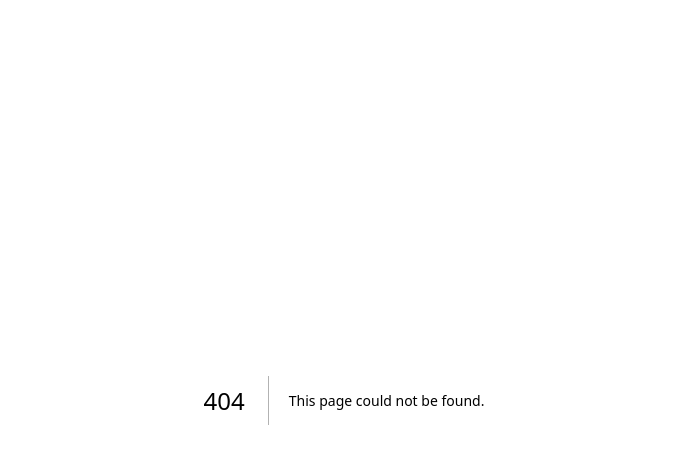
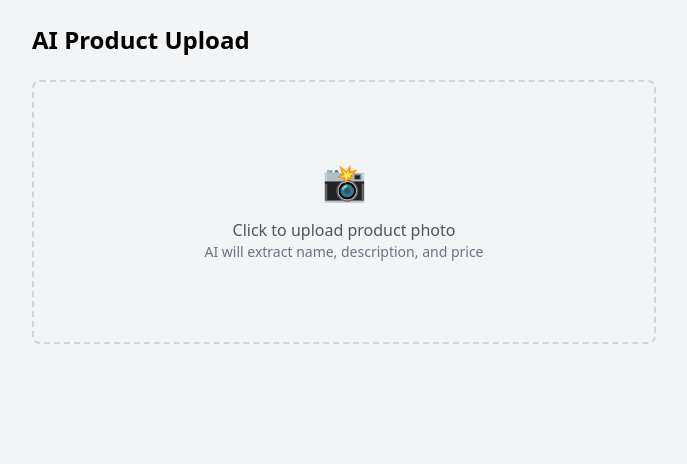
Before and after one commit to Johncvieri/Restaurant-AI-Application, a Next.js app: page /admin/upload in a window 1280 px wide. Before the commit this address had no page. Shown: the top 464 px of the page, without its empty margins (296-983 px from the left). Built offline with nearby package versions, Linux system fonts and the light colour scheme.

Commit message:
page.tsx

```diff
--- /dev/null
+++ b/src/app/admin/upload/page.tsx
@@ -0,0 +1,74 @@
+"use client"
+import { useState } from 'react'
+
+export default function UploadPage() {
+  const [preview, setPreview] = useState('')
+  const [extractedData, setExtractedData] = useState(null)
+  const [loading, setLoading] = useState(false)
+
+  const simulateAIExtraction = (file: File) => {
+    return new Promise((resolve) => {
+      setTimeout(() => {
+        resolve({
+          name: `AI Generated ${file.name.split('.')[0]}`,
+          description: `Delicious ${file.name.split('.')[0]} created with AI`,
+          price: Math.floor(Math.random() * 50000) + 10000,
+          category: ['main', 'side', 'beverage'][Math.floor(Math.random() * 3)]
+        })
+      }, 2000)
+    })
+  }
+
+  const handleUpload = async (e: React.ChangeEvent<HTMLInputElement>) => {
+    const file = e.target.files?.[0]
+    if (!file) return
+
+    setLoading(true)
+    const reader = new FileReader()
+    reader.onload = (e) => setPreview(e.target?.result as string)
+    reader.readAsDataURL(file)
+
+    // Simulate AI processing
+    const result = await simulateAIExtraction(file)
+    setExtractedData(result)
+    setLoading(false)
+  }
+
+  return (
+    <div className="p-6 max-w-2xl mx-auto">
+      <h1 className="text-2xl font-bold mb-6">AI Product Upload</h1>
+
+      <div className="border-2 border-dashed border-gray-300 rounded-lg p-8 text-center">
+        <input type="file" accept="image/*" onChange={handleUpload} className="hidden" id="upload" />
+        <label htmlFor="upload" className="cursor-pointer">
+          {preview ? (
+            <img src={preview} alt="Preview" className="max-w-full h-64 object-cover mx-auto rounded" />
+          ) : (
+            <div className="py-12">
+              <div className="text-4xl mb-4">📸</div>
+              <p className="text-gray-600">Click to upload product photo</p>
+              <p className="text-sm text-gray-500">AI will extract name, description, and price</p>
+            </div>
+          )}
+        </label>
+      </div>
+
+      {loading && (
+        <div className="text-center py-4">
+          <div className="animate-spin rounded-full h-8 w-8 border-b-2 border-green-500 mx-auto"></div>
+          <p>AI is analyzing your image...</p>
+        </div>
+      )}
+
+      {extractedData && (
+        <div className="mt-6 p-4 bg-green-50 rounded-lg">
+          <h3 className="font-bold mb-2">AI Extraction Result:</h3>
+          <pre className="text-sm">{JSON.stringify(extractedData, null, 2)}</pre>
+          <button className="mt-4 bg-green-500 text-white px-4 py-2 rounded">
+            Save Product
+          </button>
+        </div>
+      )}
+    </div>
+  )
+}
```
